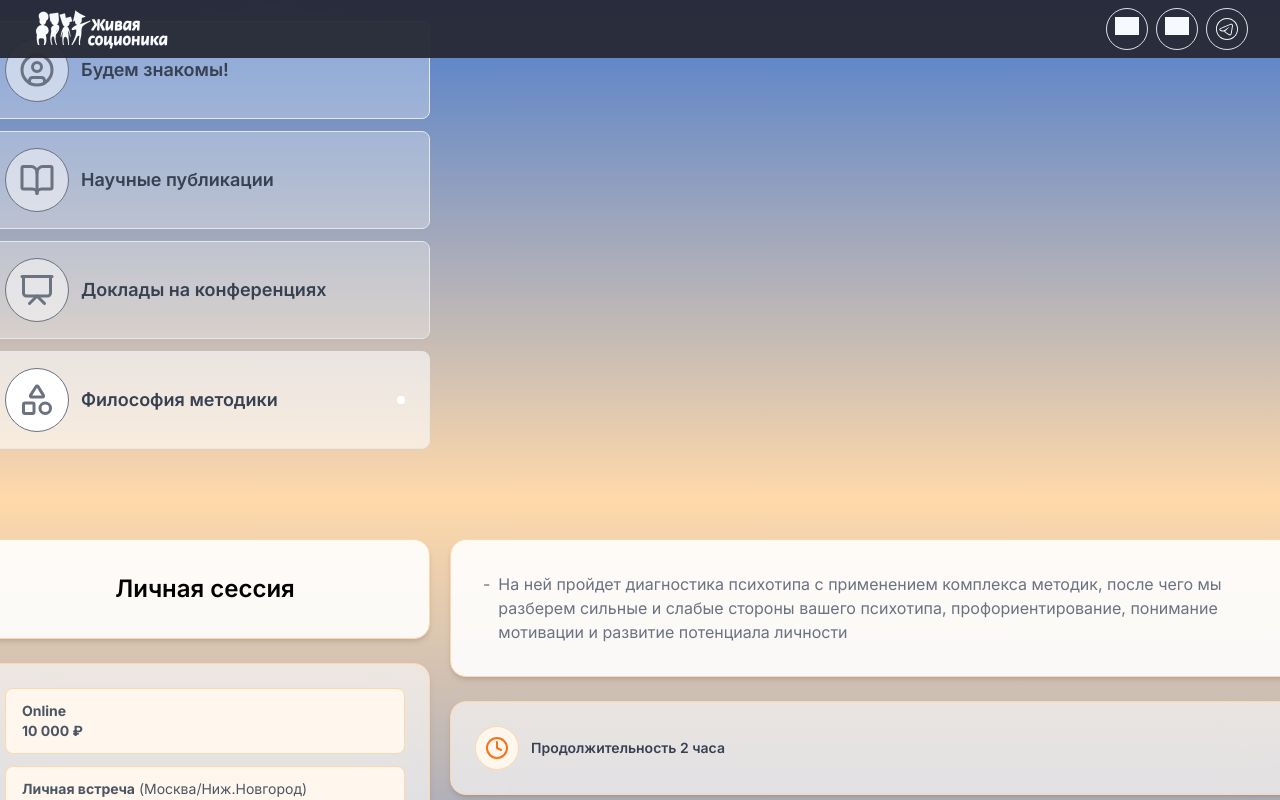
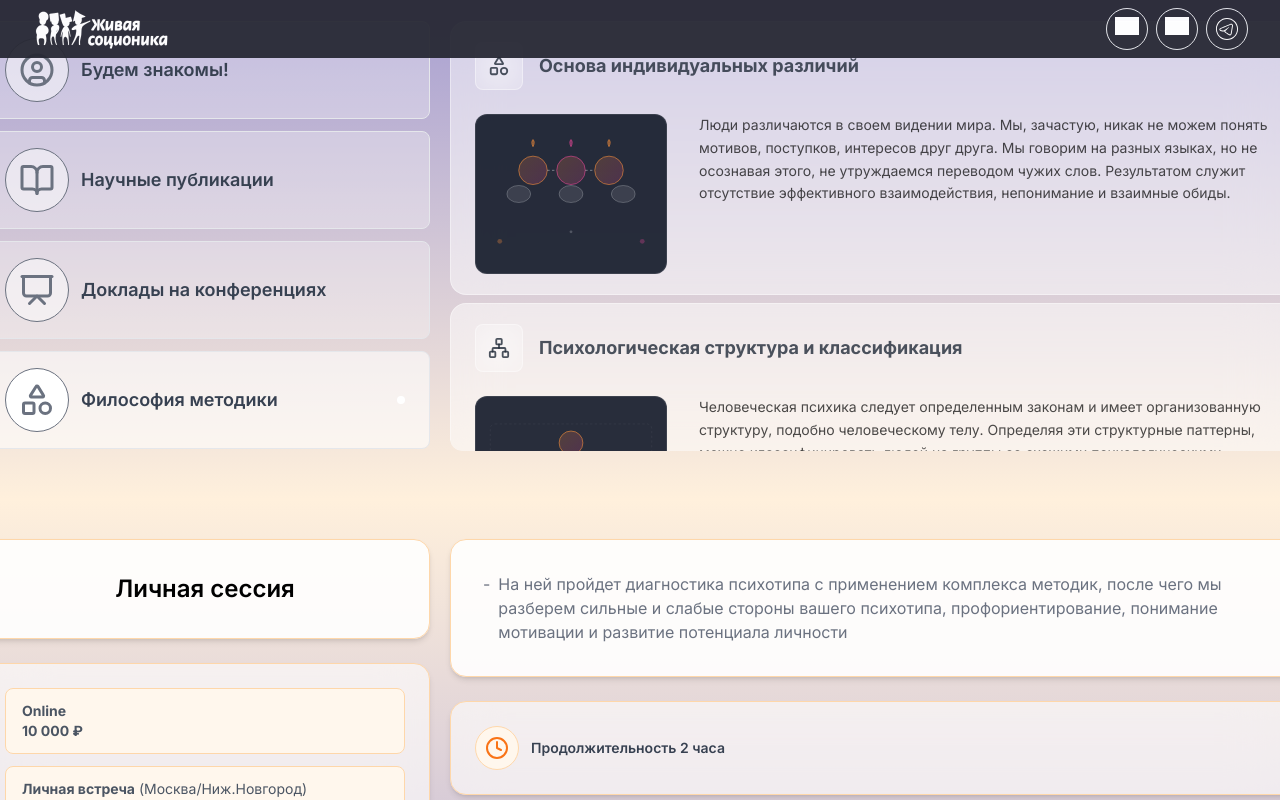
Before and after one commit to vsevolodberdutin/ls-private, a Next.js app: page / in a window 1280 px wide. Both pictures are taken after a click on the button "Философия методики". Built offline with nearby package versions, Linux system fonts and the light colour scheme; grey boxes are pictures that could not be loaded; what tw-elements would draw is missing.

Commit message:
refactor philosofie

```diff
--- a/src/app/components/TabSystem/PhilosophyContent.tsx
+++ b/src/app/components/TabSystem/PhilosophyContent.tsx
@@ -1,12 +1,8 @@
 import React from 'react'
-import {
-  Lightbulb,
-  Network,
-  GitMerge,
-  GitCompareArrows,
-  Shapes,
-} from 'lucide-react'
+import { Network, GitMerge, Shapes } from 'lucide-react'
 import Image from 'next/image'
+import { ListColumn } from '@/app/uiElements/wrappers/ListColumn'
+import { BoxIcon } from '@/app/uiElements/BoxIcon'
 
 export const PhilosophyContent: React.FC = () => {
   const philosophyCards = [
@@ -31,29 +27,22 @@ export const PhilosophyContent: React.FC = () => {
   ]
 
   return (
-    <div className="flex flex-col gap-4">
+    <ListColumn>
       {philosophyCards.map((card, index) => (
-        <div key={index} className="rounded-xl animate-fadeIn">
-          <div className="relative flex flex-col gap-4 overflow-hidden
-            rounded-2xl border border-gray-800/20 bg-white/30 backdrop-blur-xl px-6 py-5
-            shadow-[0_8px_32px_rgba(251,146,60,0.15)]
-            transition-all duration-500
-            hover:shadow-[0_12px_40px_rgba(251,146,60,0.25)]">
-            <div className="flex flex-col gap-4">
+        <div
+          className=" flex flex-col gap-6 rounded-2xl border px-6 py-5
+            border-white/40 bg-white/50 backdrop-blur-xl
+            transition-all duration-500 animate-fadeIn"
+        >
           {/* Icon and Title */}
           <div className="flex items-center gap-4">
-                <div className="flex items-center justify-center w-[48px] h-[48px] flex-shrink-0
-                  rounded-lg border border-gray-800/20 bg-white/20 backdrop-blur-sm p-3">
-                  <div className="w-6 h-6 text-gray-800/80">{card.icon}</div>
-                </div>
-                <h3 className="text-lg font-bold text-gray-800/80">
-                  {card.title}
-                </h3>
+            <BoxIcon icon={card.icon} variant="white" size="lg" />
+
+            <h3 className="text-lg font-bold text-gray-800/80">{card.title}</h3>
           </div>
           <div className="grid grid-cols-[1fr_3fr] gap-8">
             {/* Image */}
-                <div className="flex justify-center items-center bg-gray-900/90 rounded-xl border border-white/10">
-                  <div className="relative w-48 h-40">
+            <div className="flex justify-center items-center bg-gray-900/90 rounded-xl border border-white/10 relative w-48 h-40">
               <Image
                 src={card.image}
                 alt={card.title}
@@ -61,23 +50,14 @@ export const PhilosophyContent: React.FC = () => {
                 className="object-contain"
               />
             </div>
-                </div>
 
             {/* Text Content */}
-                <div>
-                  <p className="text-sm leading-[1.6] text-gray-800/90 font-normal tracking-normal">
+            <p className="text-sm leading-relaxed opacity-70">
               {card.text}
             </p>
           </div>
         </div>
-            </div>
-
-            {/* Subtle gradient overlay */}
-            <div className="absolute bottom-0 left-0 right-0 h-12 pointer-events-none
-              bg-gradient-to-t from-orange-500/10 to-transparent" />
-          </div>
-        </div>
       ))}
-    </div>
+    </ListColumn>
   )
 }
--- a/src/app/globals.css
+++ b/src/app/globals.css
@@ -4,10 +4,10 @@
 
 :root {
   --foreground-rgb: 0, 0, 0;
-  /* --background-start-rgb: #fff0dc; */
-  --background-start-rgb: #ffd9aa;
+  --background-start-rgb: #fff0dc;
+  /* --background-start-rgb: #ffd9aa; */
   --background-end-rgb: #4779cd;
-  /* --background-end-rgb: #a39bd0; */
+  --background-end-rgb: #a39bd0;
   /* --background-end-rgb: #f78e74; */
 
   /* --navigation-rgb: #3f354d; */
@@ -25,7 +25,8 @@
   --subheader-text-rgb: #000000;
 
   /* #FFFFFF */
-  --logo-filter: brightness(0) saturate(100%) invert(100%) sepia(0%) saturate(0%) hue-rotate(0deg) brightness(100%) contrast(100%);
+  --logo-filter: brightness(0) saturate(100%) invert(100%) sepia(0%)
+    saturate(0%) hue-rotate(0deg) brightness(100%) contrast(100%);
 }
 
 /* Hide scrollbar for Webkit browsers (Chrome, Safari, Edge) */
@@ -83,22 +84,6 @@ main {
   display: none;
 }
 
-/* Tab transition animation */
-@keyframes fadeIn {
-  from {
-    opacity: 0;
-    transform: translateY(10px);
-  }
-  to {
-    opacity: 1;
-    transform: translateY(0);
-  }
-}
-
-.animate-fadeIn {
-  animation: fadeIn 0.3s ease-in-out;
-}
-
 /* Hide scrollbar utility class */
 .scrollbar-hide {
   scrollbar-width: none; /* Firefox */
--- a/src/app/uiElements/BoxIcon.tsx
+++ b/src/app/uiElements/BoxIcon.tsx
@@ -8,8 +8,9 @@ interface BoxIconProps {
 }
 
 const variantConfig = {
-  default: 'border-white/40 bg-transparent',
-  white: 'border-white/40 bg-white/10 backdrop-blur-lg',
+  default: 'border-white/40 bg-transparent text-white/90  w-5 h-5',
+  white:
+    'border-white/40 bg-white/10 backdrop-blur-lg text-gray-800/80  w-6 h-6',
 }
 
 const sizeConfig = {
@@ -26,7 +27,7 @@ export const BoxIcon: React.FC<BoxIconProps> = ({
 }) => {
   return (
     <div
-      className={`flex items-center justify-center flex-shrink-0 rounded-lg border text-white/90 w-5 h-5
+      className={`flex items-center justify-center flex-shrink-0 rounded-lg border
         ${variantConfig[variant]}
         ${sizeConfig[size]}
         ${className}`}
```
Lines whose indentation alone changed are shown as unchanged.
